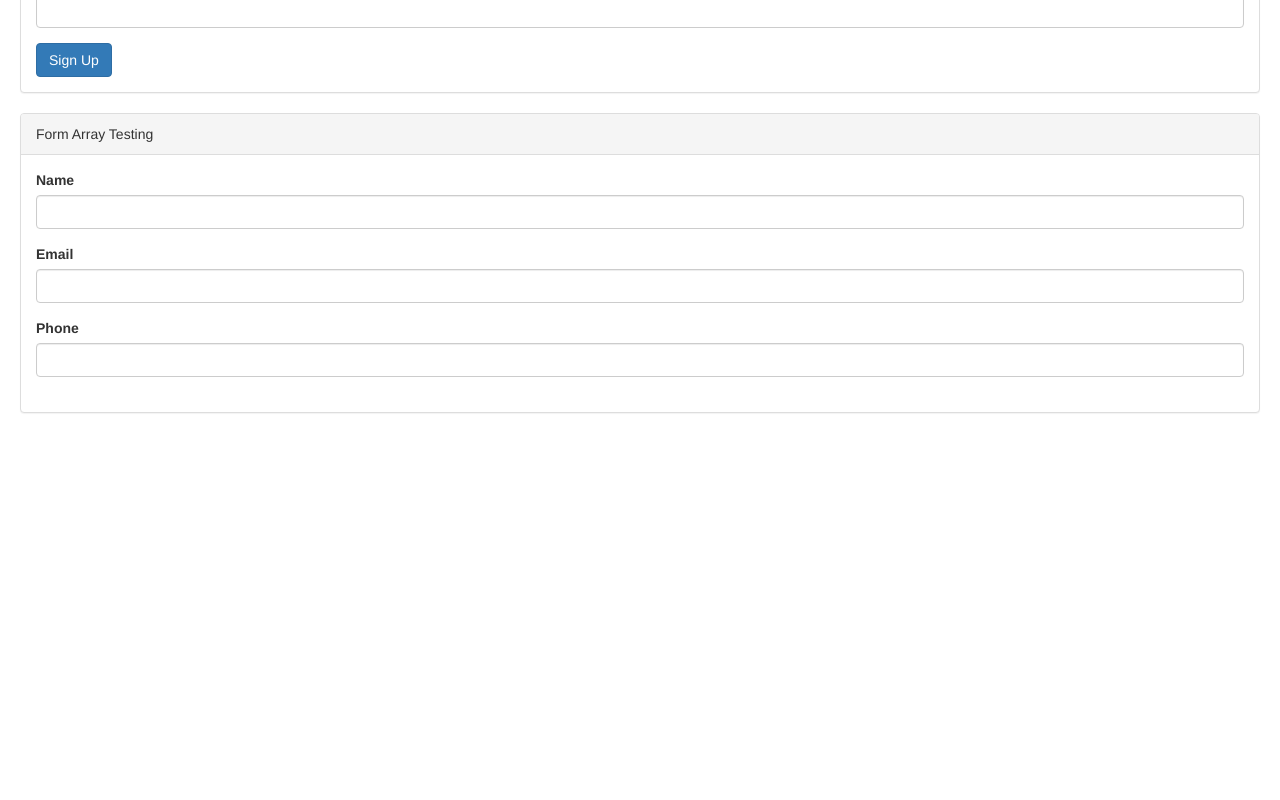
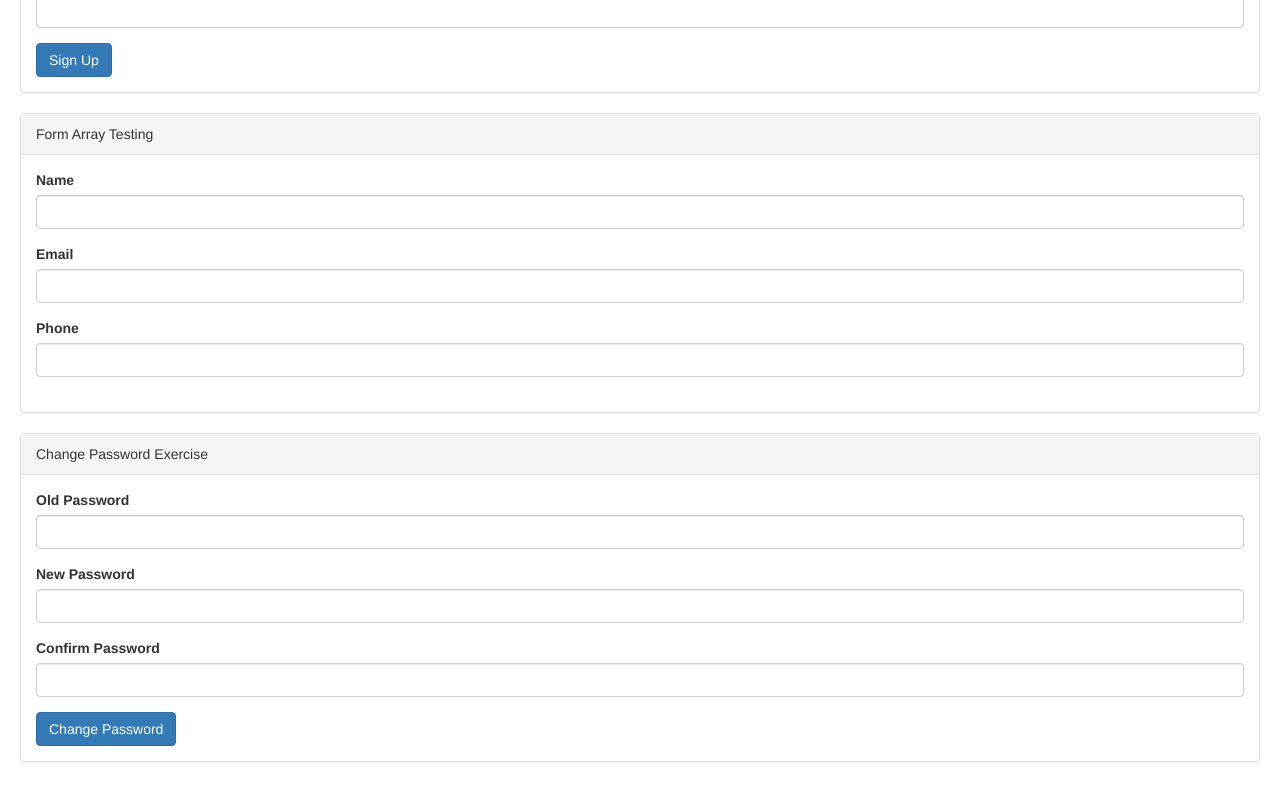
Before and after one commit to decline/udemy-angular4-crashcourse, an Angular app: page / in a window 1280 px wide. Shown: the part 3855-4655 px from the top of the page. Before the commit the page ends 4308 px from the top, so only its background shows below. Built offline with nearby package versions, Linux system fonts and the light colour scheme.

Commit message:
implement change-password form validation example

```diff
--- a/src/app/app.component.html
+++ b/src/app/app.component.html
@@ -175,3 +175,10 @@
         <app-new-course-form></app-new-course-form>
     </ng-container>
 </app-panel>
+
+<app-panel>
+    <ng-container class="heading">Change Password Exercise</ng-container>
+    <ng-container class="body">
+        <app-change-password></app-change-password>
+    </ng-container>
+</app-panel>
--- a/src/app/app.module.ts
+++ b/src/app/app.module.ts
@@ -17,6 +17,7 @@ import { ContactFormComponent } from './contact-form/contact-form.component';
 import { CourseFormExcerciseComponent } from './course-form-excercise/course-form-excercise.component';
 import { SignupFormComponent } from './signup-form/signup-form.component';
 import { NewCourseFormComponent } from './new-course-form/new-course-form.component';
+import { ChangePasswordComponent } from './change-password/change-password.component';
 
 @NgModule({
     declarations: [
@@ -33,7 +34,8 @@ import { NewCourseFormComponent } from './new-course-form/new-course-form.compon
         ContactFormComponent,
         CourseFormExcerciseComponent,
         SignupFormComponent,
-        NewCourseFormComponent
+        NewCourseFormComponent,
+        ChangePasswordComponent
     ],
     imports: [
         BrowserModule,
--- /dev/null
+++ b/src/app/change-password/change-password.component.html
@@ -0,0 +1,28 @@
+<form [formGroup]="form">
+    <div class="form-group">
+        <label for="old-password">Old Password</label>
+        <input type="password" name="old-password" id="old-password" formControlName="oldPassword" class="form-control"/>
+        <div *ngIf="oldPassword.touched && oldPassword.invalid" class="alert alert-danger">
+            <div *ngIf="oldPassword.errors.required">Old password is required!</div>
+            <div *ngIf="oldPassword.errors.oldPasswordShouldBeValid">Old password is not valid!</div>
+        </div>
+    </div>
+    <div class="form-group">
+        <label for="new-password">New Password</label>
+        <input type="password" name="new-password" id="new-password" formControlName="newPassword" class="form-control"/>
+        <div *ngIf="newPassword.touched && newPassword.invalid" class="alert alert-danger">
+            <div *ngIf="newPassword.errors.required">New password is required!</div>
+        </div>
+    </div>
+    <div class="form-group">
+        <label for="confirm-password">Confirm Password</label>
+        <input type="password" name="confirm-password" id="confirm-password" formControlName="confirmPassword" class="form-control"/>
+        <div *ngIf="confirmPassword.touched && confirmPassword.invalid" class="alert alert-danger">
+            <div *ngIf="confirmPassword.errors.required">Confirm password is required!</div>
+        </div>
+        <div *ngIf="confirmPassword.valid && form.invalid && form.errors.shouldBeIdentical" class="alert alert-danger">
+            Confirm password must be identical to new password!
+        </div>
+    </div>
+    <div class="btn btn-primary">Change Password</div>
+</form>
--- /dev/null
+++ b/src/app/change-password/change-password.component.ts
@@ -0,0 +1,57 @@
+import { Component } from '@angular/core';
+import { AbstractControl, FormBuilder, Validators } from '@angular/forms';
+import { ChangePasswordValidators } from './change-password.validators';
+
+@Component({
+    selector: 'app-change-password',
+    templateUrl: './change-password.component.html',
+    styleUrls: ['./change-password.component.css']
+})
+export class ChangePasswordComponent {
+
+    form;
+
+    constructor(fb: FormBuilder) {
+        this.form = fb.group(
+            {
+                oldPassword: [
+                    '',
+                    [
+                        Validators.required
+                    ],
+                    [
+                        ChangePasswordValidators.oldPasswordShouldBeValid
+                    ]
+                ],
+                newPassword: [
+                    '',
+                    [
+                        Validators.required
+                    ]
+                ],
+                confirmPassword: [
+                    '',
+                    [
+                        Validators.required
+                    ]
+                ]
+            },
+            {
+                validator: ChangePasswordValidators.shouldBeIdentical
+            }
+        );
+    }
+
+    get oldPassword(): AbstractControl {
+        return this.form.get('oldPassword');
+    }
+
+    get newPassword(): AbstractControl {
+        return this.form.get('newPassword');
+    }
+
+    get confirmPassword(): AbstractControl {
+        return this.form.get('confirmPassword');
+    }
+
+}
--- /dev/null
+++ b/src/app/change-password/change-password.validators.ts
@@ -0,0 +1,25 @@
+import { AbstractControl, ValidationErrors } from '@angular/forms';
+
+export class ChangePasswordValidators {
+    static shouldBeIdentical(control: AbstractControl): ValidationErrors | null {
+        if (control.get('newPassword').value !== control.get('confirmPassword').value) {
+            return {
+                shouldBeIdentical: true
+            };
+        }
+
+        return null;
+    }
+
+    static oldPasswordShouldBeValid(control: AbstractControl): Promise<ValidationErrors | null> {
+        return new Promise((resolve, reject) => {
+            setTimeout(() => {
+                if (control.value === 'test123') {
+                    resolve(null);
+                } else {
+                    resolve({ oldPasswordShouldBeValid: true });
+                }
+            }, 2000);
+        });
+    }
+}
```
Also changed, not shown: src/app/change-password/change-password.component.css (added), 1 other file (tests, documents, lock files or other folders).
